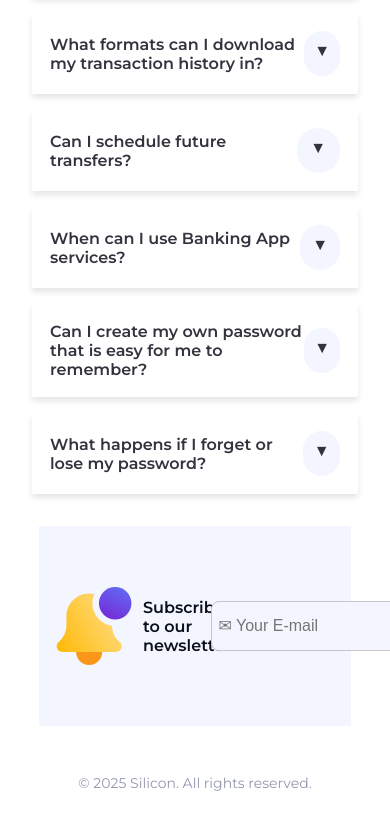
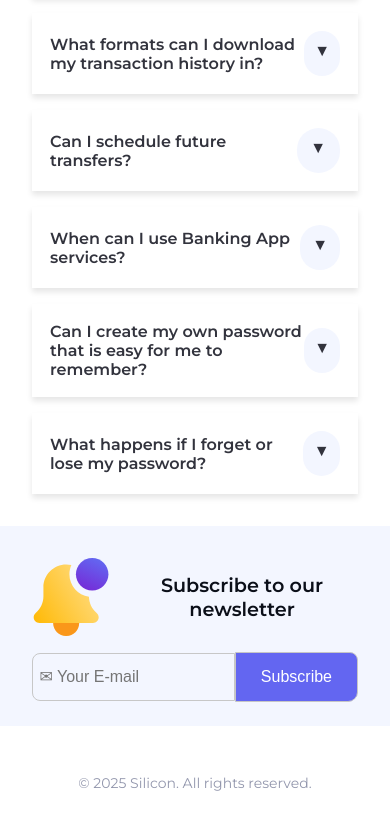
Before and after one commit to jeanettesamuelsson/SiliconV2, a plain HTML site: page index.html in a window 390 px wide. Shown: the part 3281-4111 px from the top of the page. Drawn offline with Linux system fonts and the light colour scheme.

Commit message:
add media queries

```diff
--- a/main.css
+++ b/main.css
@@ -149,7 +149,6 @@ input:checked+#slider:before {
 }
 
 #hero-section {
-
     max-width: 1296px;
     margin-left: auto;
     margin-right: auto;
@@ -485,35 +484,35 @@ input:checked+#slider:before {
 
 #testimonials-content {
     max-width: 1296px;
-    width: 100%;
     margin-left: auto;
     margin-right: auto;
     display: flex;
     flex-direction: row;
     align-items: center;
     justify-content: center;
-    gap: 50px;
+
 
 }
 
-
 #testimonials-content .H1 {
-    flex: 0 0 350px;
     text-align: left;
-
+    max-width: 33%;
+    flex: 0 0 33%;
+    text-align: left;
 }
 
 #cards {
-    margin: 150px;
+    margin-top: 5rem;
+    margin-bottom: 5rem;
     display: flex;
     align-items: center;
     justify-content: center;
-    gap: 100px;
+    gap: 5%;
+
 
 }
 
 .card {
-
     background-color: var(--background-color);
     display: flex;
     flex-direction: column;
@@ -521,13 +520,13 @@ input:checked+#slider:before {
     gap: 20px;
     padding: 50px;
     border-radius: 3px;
-    flex: 0 0 400px;
     position: relative;
+    max-width: 50%;
 
 }
 
 .card p {
-    font-size: 18px;
+    font-size: 1rem;
     color: var(--text-color700);
 }
 
@@ -537,9 +536,7 @@ input:checked+#slider:before {
     justify-content: center;
     gap: 1rem;
     color: var(--text-color);
-
 }
-
 
 #quotes {
     position: absolute;
@@ -693,12 +690,48 @@ input:checked+#slider:before {
 
 }
 
-
 #subscribe-section {
   background-color: var(--alt-background-color);
-
+  max-width: 100%;
+  padding: 2rem;
+  display: flex;
+  flex-direction: row; /* desktop: bredvid varandra */
+  align-items: center;
+  justify-content: space-between;
+  gap: 2rem;
 }
 
+#subscribe-section .H4 {
+  font-size: 1.2rem;
+}
+
+#section-1 {
+  flex: 1;
+  display: flex;
+  align-items: center;
+  gap: 1rem;
+}
+
+#section-2 {
+  flex: 1;
+  display: flex;
+  align-items: center;
+}
+
+#section-2 input {
+  border-top-left-radius: 8px;
+  border-bottom-left-radius: 8px;
+  border: 1px solid rgb(199, 199, 199);
+  width: 20rem;
+  height: 3rem;
+  max-width: 100%;
+  background-color: var(--alt-background-color);
+  color: var(--text-color);
+}
+
+#section-2 input::placeholder {
+  font-size: 1rem;
+}
 
 #subscribe-btn {
   background-color: #6366F1;
@@ -706,30 +739,22 @@ input:checked+#slider:before {
   border-top-right-radius: 10px;
   border-bottom-right-radius: 10px;
   cursor: pointer;
-    color: #FFFF;
+  color: #fff;
   font-size: 1rem;
   border: 1px solid rgb(198, 198, 198);
-
 }
 
 #subscribe-btn:hover {
   background-color:#a5a6ea;
   border: 1px solid black;
+}
 
-}
+
 
 #subscribe-tablet {
     display: none;
 }
 
-input {
-    border-top-left-radius: 8px;
-    border-bottom-left-radius: 8px;
-    border: 1px solid rgb(199, 199, 199);
-    width: 15rem;
-    background-color: var(--alt-background-color);
-    color: var(--text-color);
-}
 
 input::placeholder {
     font-size: 1rem;
@@ -745,7 +770,7 @@ footer p {
     color: var(--text-color600);
 }
 
-
+/* Media queries */
 
 /* Tablet */
 @media (min-width: 391px) and (max-width: 769px) {
@@ -899,6 +924,7 @@ footer p {
         margin: 1rem;
      }
 
+
      #subscribe-desktop {
         display: none;
      }
@@ -1001,28 +1027,32 @@ footer p {
 
     }
 
-    /* Subscribe */
 
       #subscribe-section {
-       max-width: 80%;
-       padding:0;
+    flex-direction: column;
+    align-items: center;
+    text-align: center;
+    gap: 1rem;
   }
 
-    #subscribe-section .H4 {
-        font-size: 1rem;
+  #section-1 {
+    justify-content: center;
+    text-align: center;
   }
 
-     #subscribe-section #section-1{
-        max-width: 50%;
-        gap: 10px;
-        display: flex;
-        align-items: center;
-        padding: 1rem;
+  #section-2 {
+    flex-direction: row;
+    width: 100%;
   }
 
-     #subscribe-section #section-2{
-        max-width: 50%;
-        margin: 1rem;
+  #section-2 input {
+    width: 100%;
+    max-width: 20rem;
+  }
+
+  #subscribe-btn {
+    border-top-right-radius: 8px;
+    width: fit-content;
   }
 
     #subscribe-desktop {
```
Also changed, not shown: images/quotes.svg (added). Lines whose indentation alone changed are shown as unchanged.
